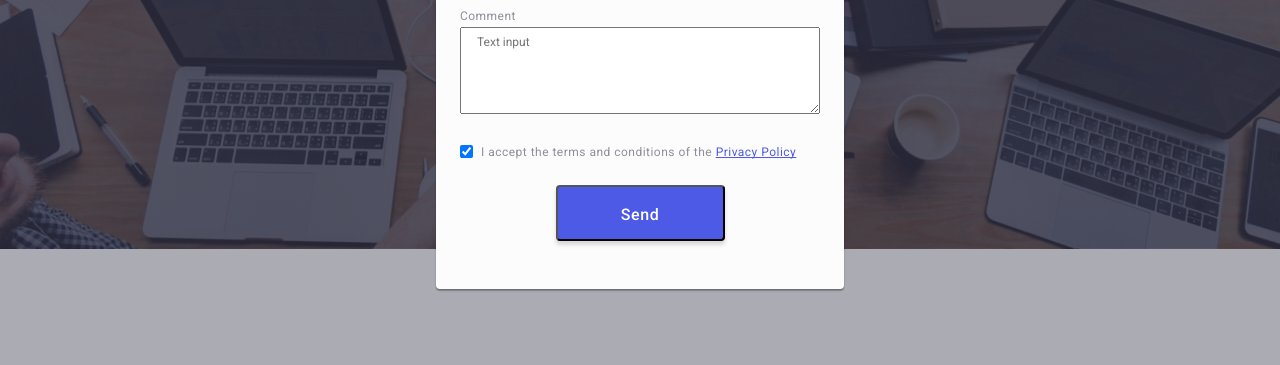
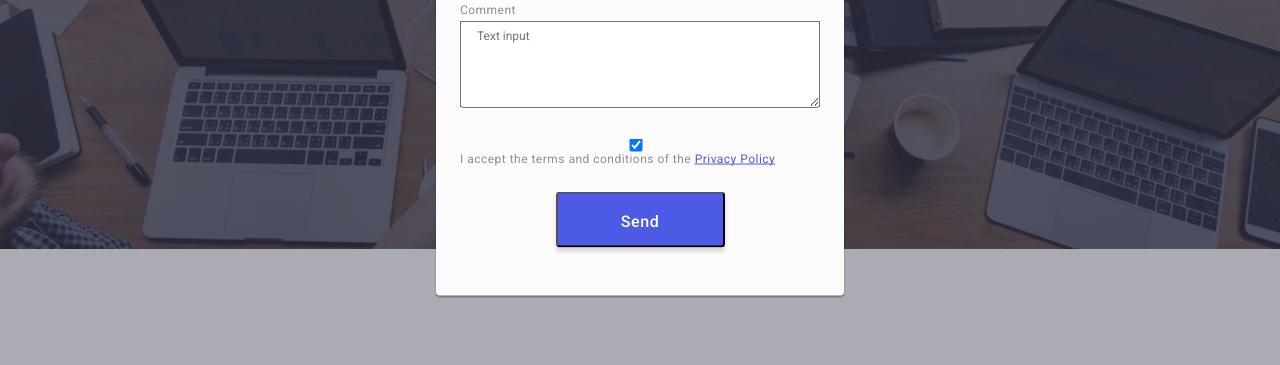
Before and after one commit to KostiukAnton/goit-markup-hw-05, a plain HTML site: page index.html in a window 1280 px wide. Shown: the part 424-789 px from the top of the page. Drawn offline with nearby package versions, Linux system fonts and the light colour scheme.

Commit message:
bugs fixed

```diff
--- a/css/styles.css
+++ b/css/styles.css
@@ -662,10 +662,10 @@ transition: background-color 250ms cubic-bezier(0.4, 0, 0.2, 1);
     width: 100%;
 }
 
-.checkbox-title {
+/* .checkbox-title {
     display: flex;
     align-items: flex-start;
-}
+} */
 
 .checkbox-terms {
     border-radius: 2px;
```
Also changed, not shown: index.html (+4 -6 lines).
